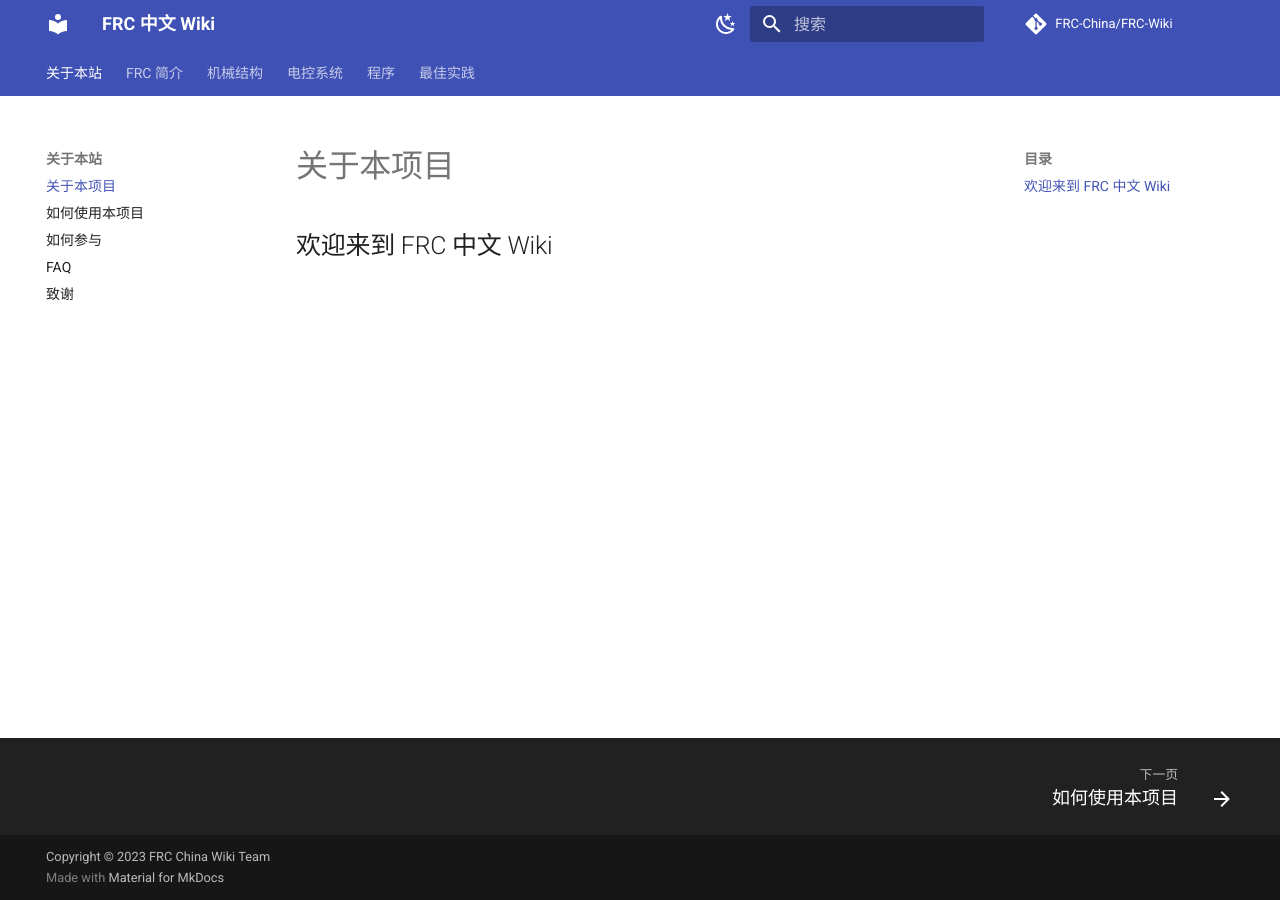
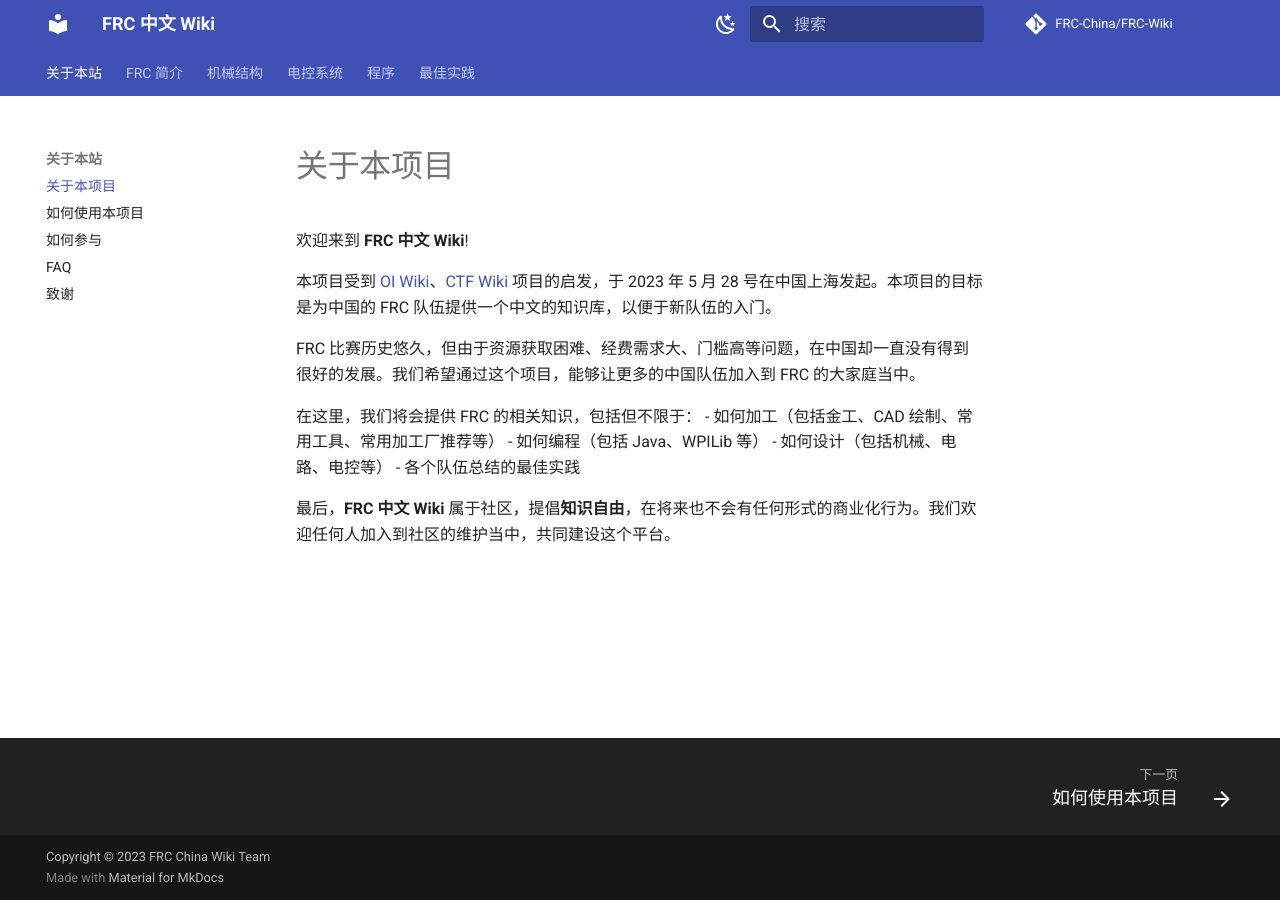
Before and after one commit to FRC-China/FRC-Wiki, an MkDocs documentation site: the page built from docs/index.md, in a window 1280 px wide. Built offline with MkDocs 1.6.1 and Material for MkDocs 9.7.7, drawn with Linux system fonts in a browser that asks for light colours; comment, search, counter and statistics services are not loaded.

```diff
--- a/docs/index.md
+++ b/docs/index.md
@@ -1,3 +1,15 @@
 # 关于本项目
 
-## 欢迎来到 FRC 中文 Wiki
+欢迎来到 **FRC 中文 Wiki**!
+
+本项目受到 [OI Wiki](https://oi-wiki.org)、[CTF Wiki](https://ctf-wiki.org) 项目的启发，于 2023 年 5 月 28 号在中国上海发起。本项目的目标是为中国的 FRC 队伍提供一个中文的知识库，以便于新队伍的入门。
+
+FRC 比赛历史悠久，但由于资源获取困难、经费需求大、门槛高等问题，在中国却一直没有得到很好的发展。我们希望通过这个项目，能够让更多的中国队伍加入到 FRC 的大家庭当中。
+
+在这里，我们将会提供 FRC 的相关知识，包括但不限于：
+- 如何加工（包括金工、CAD 绘制、常用工具、常用加工厂推荐等）
+- 如何编程（包括 Java、WPILib 等）
+- 如何设计（包括机械、电路、电控等）
+- 各个队伍总结的最佳实践
+
+最后，**FRC 中文 Wiki** 属于社区，提倡**知识自由**，在将来也不会有任何形式的商业化行为。我们欢迎任何人加入到社区的维护当中，共同建设这个平台。
--- a/mkdocs.yml
+++ b/mkdocs.yml
@@ -21,7 +21,7 @@ nav:
       - 电控概述: electronics/overview.md
   - 程序:
       - 程序概述: programming/overview.md
-      - Java基础: programming/javabasics.md
+      - Java 基础: programming/java-basics.md
   - 最佳实践:
         - 概述: best-practices/overview.md
 
```
Also changed, not shown: docs/start/about.md (deleted, +0 -1 lines), docs/start/acknowledgement.md (+6 -0 lines), docs/start/usage.md (+6 -0 lines).
